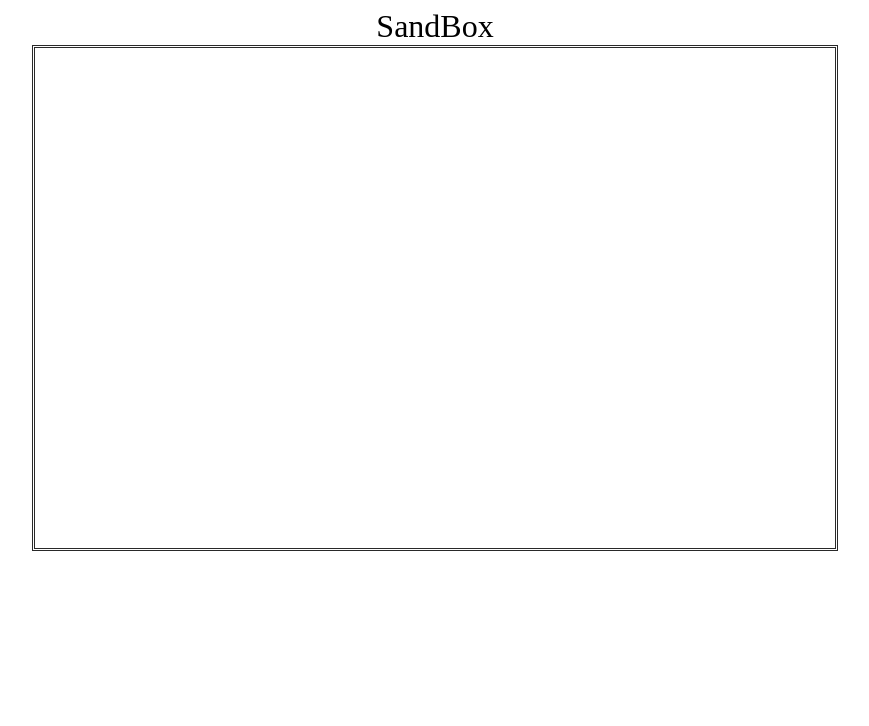
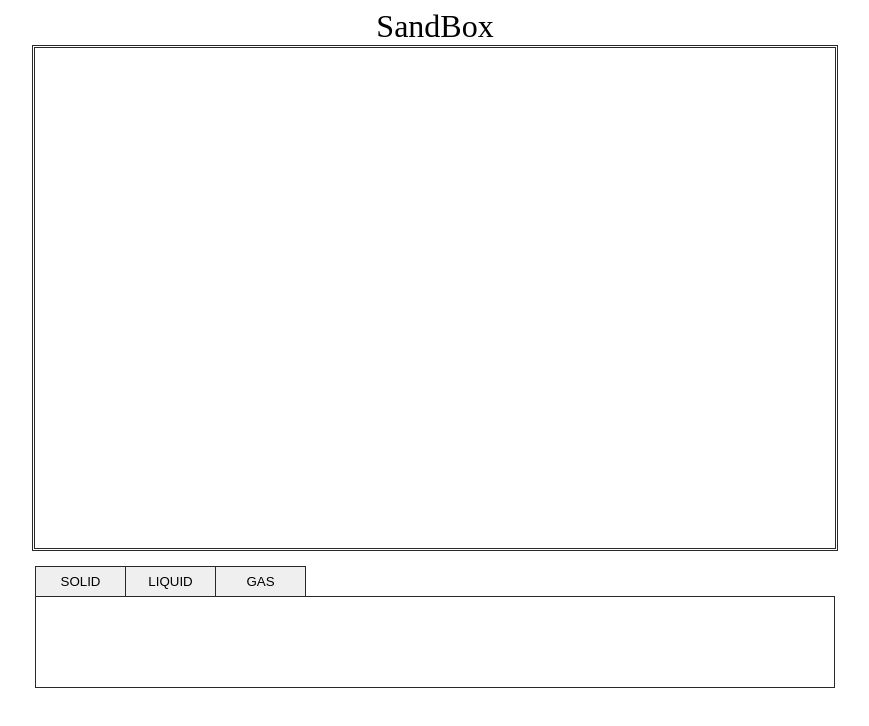
Before and after one commit to Brian-J-Wang/Sand-Box, a website built with Vite: page index.html in a window 1280 px wide. Shown: the whole page, without its empty margins (205-1074 px from the left). Built offline with nearby package versions, Linux system fonts and the light colour scheme.

Commit message:
feat: add tab and selection bar

```diff
--- a/index.html
+++ b/index.html
@@ -13,7 +13,18 @@
     </header>
     <div id="app">
       <div class="canvas-container" id="sandbox"></div>
+      <div class="tabs">
+        <div class="tabs__button-bar">
+          <button class="tabs__button">SOLID</button>
+          <button class="tabs__button">LIQUID</button>
+          <button class="tabs__button">GAS</button>
+        </div>
+        <div class="tabs__selection">
+
+        </div>
+      </div>
     </div>
+
     <script type="module" src="/src/main.ts"></script>
   </body>
 </html>
--- a/src/style.css
+++ b/src/style.css
@@ -1,2 +1,3 @@
 @import url(./styles/header.css);
 @import url(./styles/canvas.css);
+@import url(./styles/tabs.css);
--- /dev/null
+++ b/src/styles/tabs.css
@@ -0,0 +1,26 @@
+.tabs {
+    width: 800px;
+    height: 120px;
+    margin: 15px auto 0px auto;
+}
+
+.tabs__button-bar {
+    height: 30px;
+    display: flex;
+    border-left: 1px solid #292929
+}
+
+.tabs__button {
+    margin: none;
+    height: 30px;
+    width: 90px;
+    border-radius: none;
+    border: 1px solid #292929;
+    border-left: none;
+    border-bottom: none;
+}
+
+.tabs__selection {
+    border: 1px solid #292929;
+    height: 90px;
+}
```
Also changed, not shown: src/components/web/tabs.ts (added, +11 -0 lines), src/main.ts (line endings or trailing spaces).
